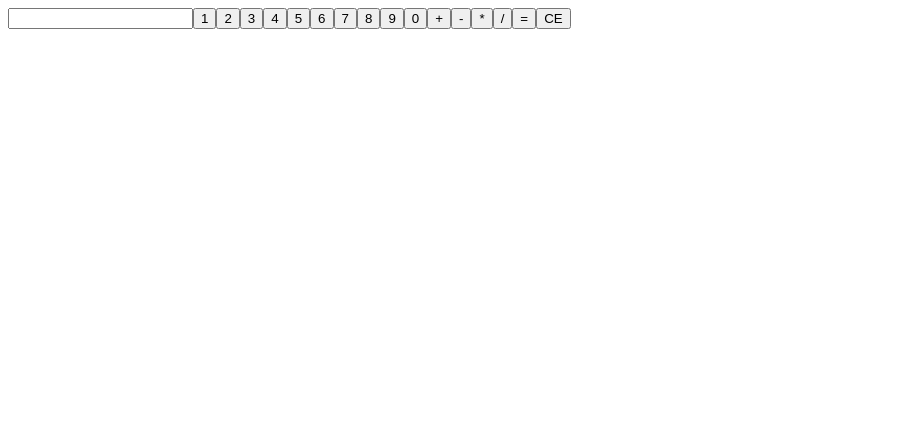
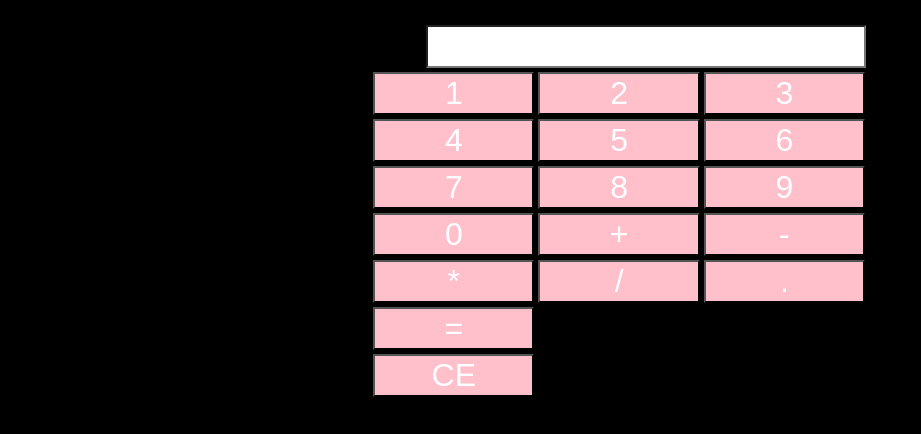
Before and after one commit to felipebastos/estudos, an Angular app: page / in a window 1280 px wide. Shown: the top 434 px of the page, without its empty margins (0-921 px from the left). Built offline with nearby package versions, Linux system fonts and the light colour scheme.

Commit message:
design da calculadora

```diff
--- a/src/app/app.component.css
+++ b/src/app/app.component.css
@@ -1,3 +1,27 @@
-.cabecalho {
+
+button {
     background-color: pink;
+    color: white;
+    font-size: 2em;
+    width: 30%;
+    margin: 2px;
+
 }
+input {
+    background-color: white;
+    color: pink;
+    font-size: 2em;
+    margin: 2px;
+    width: 100%;
+}
+.fundo {
+    background-color: black;
+    padding: 15px;
+    display: flex;
+    flex-direction: column;
+    align-items: center;
+}
+.tela {
+    display: flex;
+    align-items: left;
+}
--- a/src/app/app.component.html
+++ b/src/app/app.component.html
@@ -1,4 +1,14 @@
-<input type="text" [value]="tela" readonly>
-<button *ngFor="let num of simbolos" (click)="digitou(num)">{{num}}</button>
-<button (click)="result()">=</button>
-<button (click)="limptela()">CE</button>
+<div class="fundo">
+  <div class="tela">
+    <div>
+      <input type="text" [value]="tela" readonly>
+    </div>
+  </div>
+  <div>
+    <div>
+      <button *ngFor="let num of simbolos" (click)="digitou(num)">{{num}}</button>
+    </div>
+    <button (click)="result()">=</button><br>
+    <button (click)="limptela()">CE</button>
+  </div>
+</div>
--- a/src/app/app.component.ts
+++ b/src/app/app.component.ts
@@ -8,7 +8,7 @@ import { Component } from '@angular/core';
 export class AppComponent {
   title = 'estudos';
   tela = "";
-  simbolos : string[] = ['1', '2', '3','4','5','6','7','8','9','0','+','-','*','/'];
+  simbolos : string[] = ['1', '2', '3','4','5','6','7','8','9','0','+','-','*','/','.'];
   digitou(letra:string): void{
     this.tela += letra;
   }
--- a/src/styles.css
+++ b/src/styles.css
@@ -1 +1,3 @@
-/* You can add global styles to this file, and also import other style files */
+body {
+    background-color: black;
+}
```
